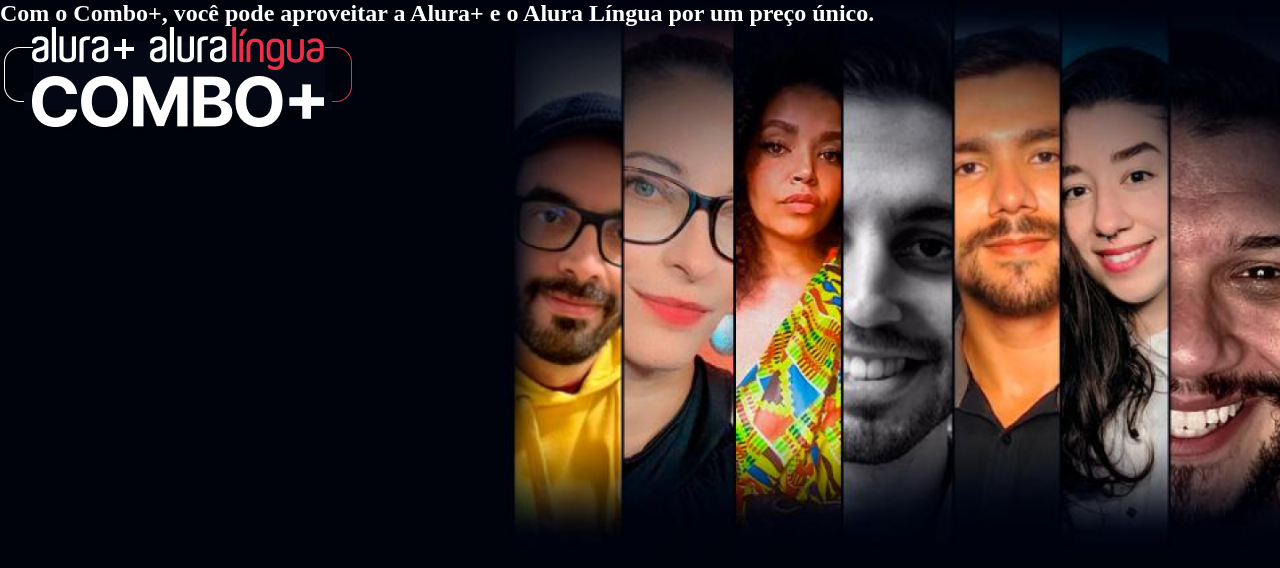
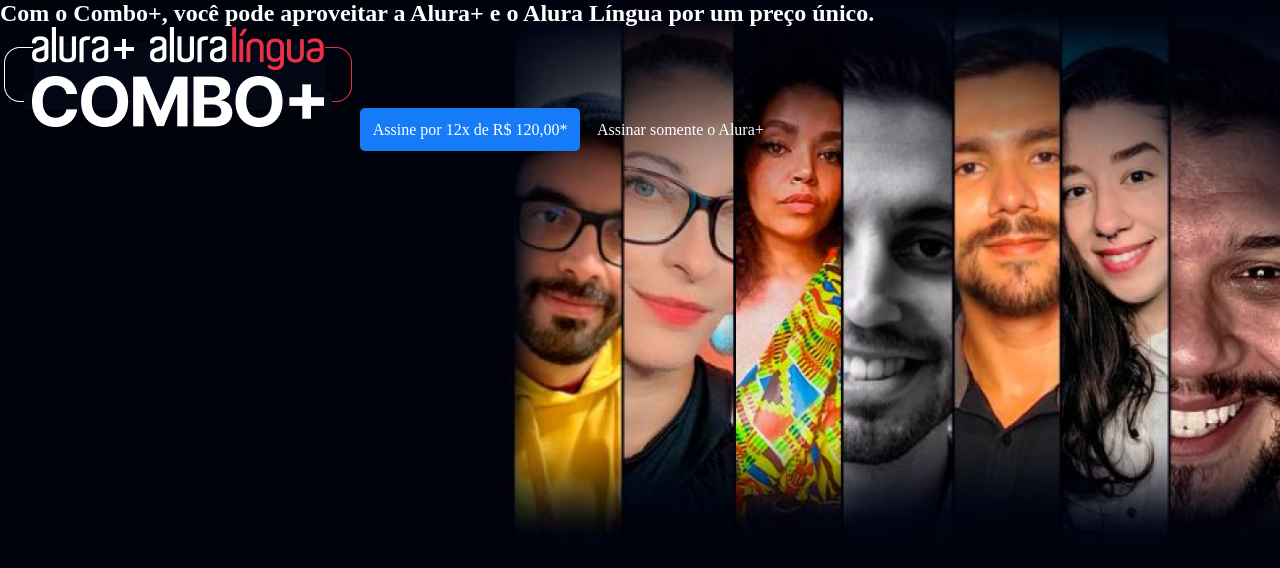
Before and after one commit to nsantos1/aluraplus, a plain HTML site: page index.html in a window 1280 px wide. Drawn offline with Linux system fonts and the light colour scheme.

Commit message:
Adicionando informação e botões

```diff
--- a/index.html
+++ b/index.html
@@ -8,9 +8,11 @@
     <link rel="stylesheet" href="styles.css">
 </head>
 <body>
-    <section class="principal">
+    <section class="principal container">
         <h1>Com o Combo+, você pode aproveitar a Alura+ e o Alura Língua por um preço único.</h1>
         <img src="./img/Combo.png" alt="Alura+AluraLíngua Combo+">
+        <a href="https://www.alura.com.br/" class="container__botao__plus">Assine por 12x de R$ 120,00*</a>
+        <a href="" class="container__botao__alura"> Assinar somente o Alura+</a>
     </section>
 </body>
 </html>
--- a/styles.css
+++ b/styles.css
@@ -19,5 +19,23 @@ body{
     background-image: url("img/Background.png");
     background-repeat: no-repeat;
     background-size: contain;
+}
+
+.container{
     height: 100vh;
 }
+
+.container__botao__plus{
+    background-color: var(--botao-azul);
+    color: var(--branco-principal);
+    border-radius: 5px;
+    padding: 1%;
+    text-decoration: none;
+}
+
+.container__botao__alura{
+    color: var(--branco-principal);
+    border-radius: 5px;
+    padding: 1%;
+    text-decoration: none;
+}
```
